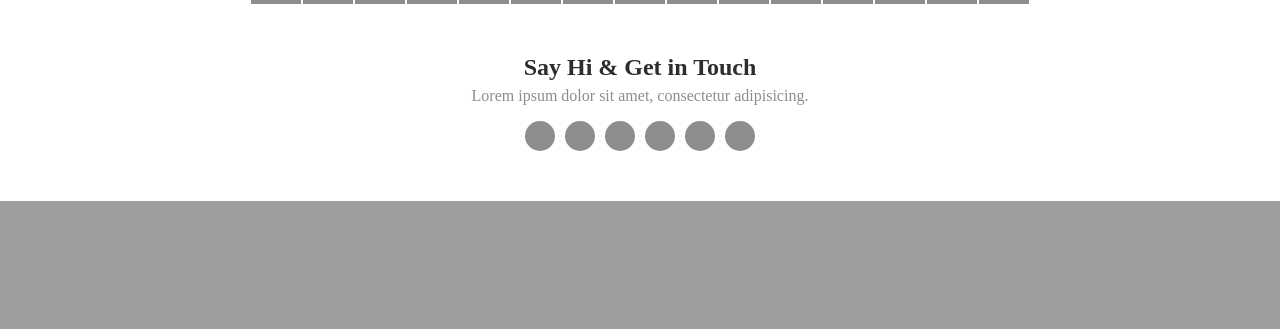
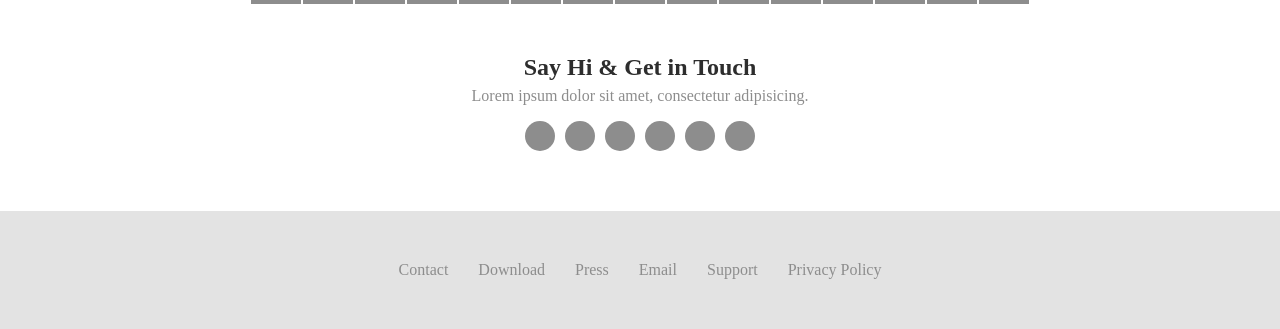
Before and after one commit to MaximeThirion/Simplon, a PHP site: page / in a window 1280 px wide. Shown: the part 1919-2248 px from the top of the page. Before the commit the page ends 2120 px from the top, so only its background shows below. Run offline with PHP 8.4, Linux system fonts and the light colour scheme.

Commit message:
Exercice 10 1.2

```diff
--- a/Exercice 10/index.html
+++ b/Exercice 10/index.html
@@ -73,5 +73,15 @@
             </div>
         </div>
     </section>
+    <section>
+        <div class="sec4">
+            <p>Contact</p>
+            <p>Download</p>
+            <p>Press</p>
+            <p>Email</p>
+            <p>Support</p>
+            <p>Privacy Policy</p>
+        </div>
+    </section>
 </body>
 </html>
--- a/Exercice 10/style.css
+++ b/Exercice 10/style.css
@@ -41,6 +41,16 @@ body {
     justify-content: center;
     padding: 50px 0% 50px 0%;
     margin: 0px 20% 0px 20%;
+}
+
+.sec4 {
+    background-color: #E3E3E3;
+    display: flex;
+    flex-direction: row;
+    flex-wrap: nowrap;
+    justify-content: center;
+    padding: 20px 0px 20px 0px;
+    margin-top: 10px;
 }
 
 .cercle {
@@ -113,6 +123,10 @@ p {
     margin: 40px 0px -10px 0px;
 }
 
+.sec4 p {
+    margin: 30px 15px 30px 15px;
+}
+
 iframe {
     -webkit-border-radius: 10px;
     -moz-border-radius: 10px;
```
